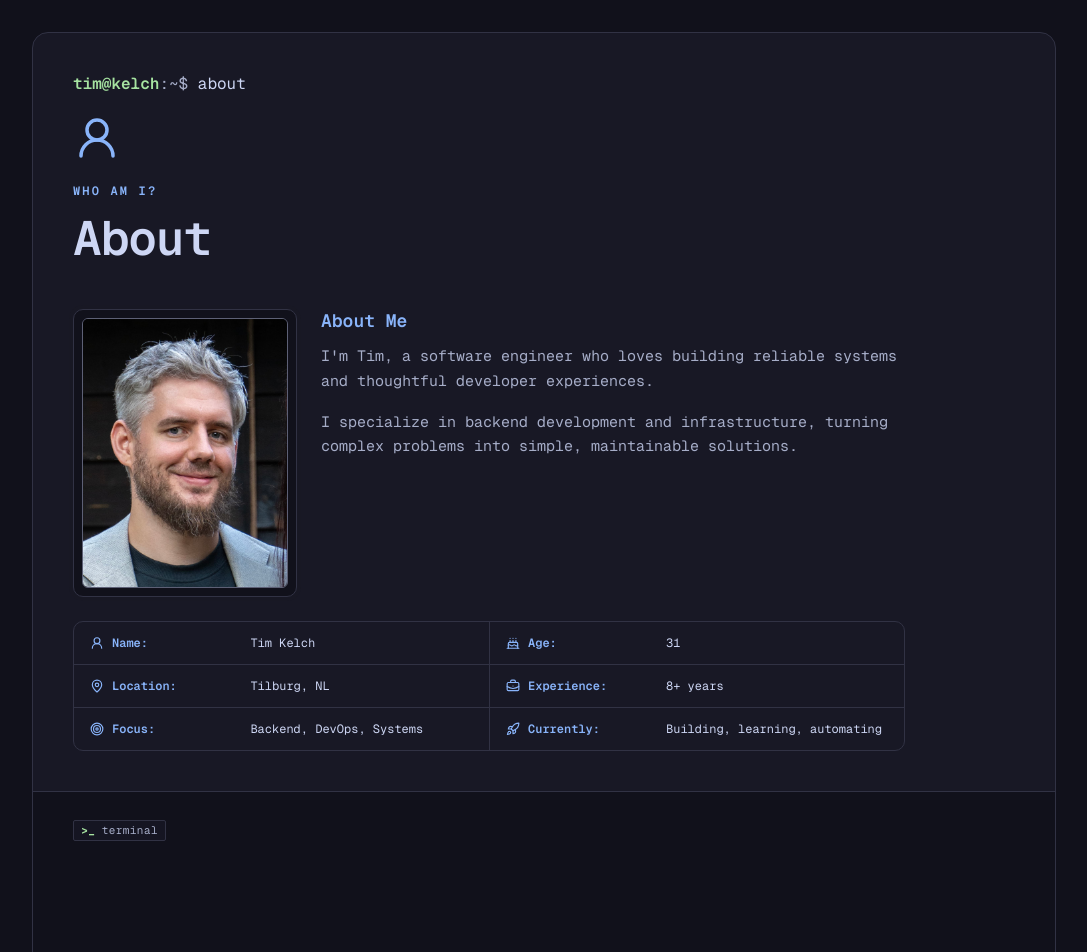
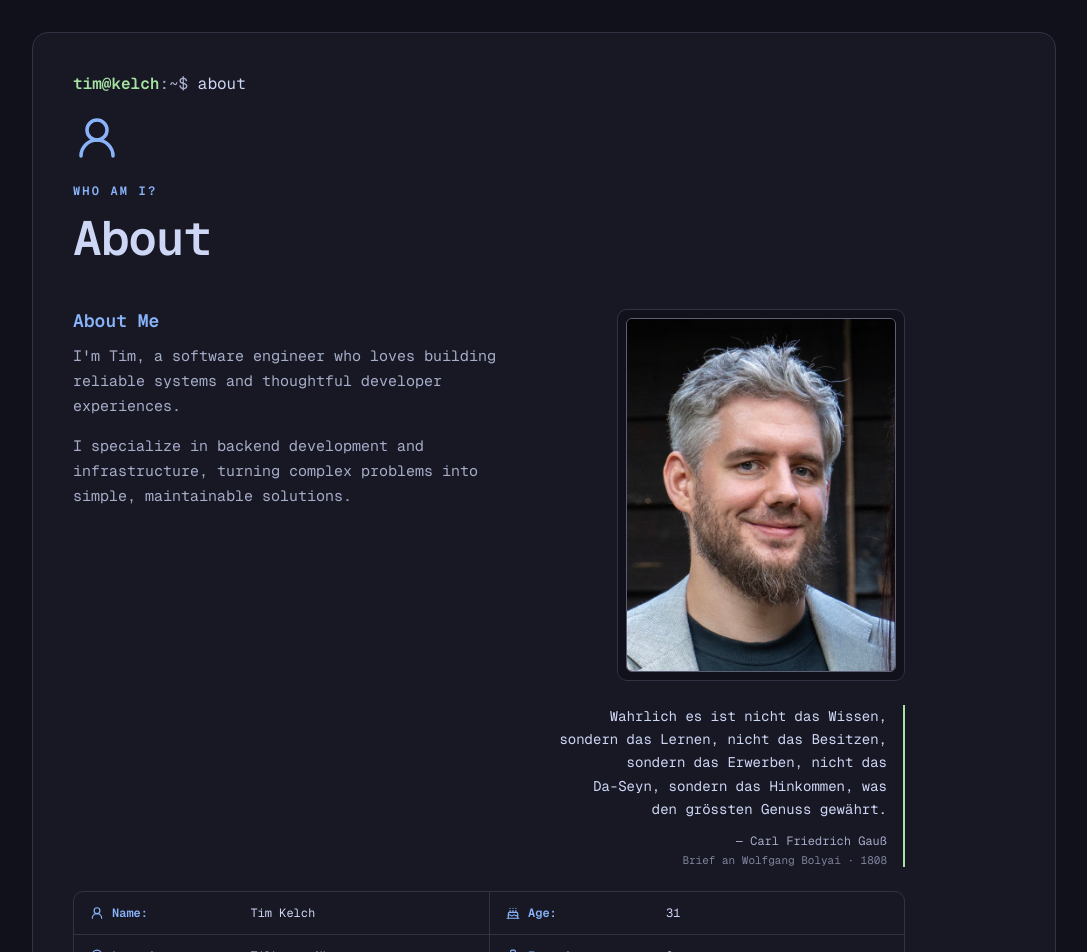
Before and after one commit to silicon-eagle/cv-sh, a Next.js app: page /about in a window 1280 px wide. Shown: the top 952 px of the page, without its empty margins (96-1183 px from the left). Built offline with nearby package versions, Linux system fonts and the light colour scheme.

Commit message:
added quotes

```diff
--- a/app/about/about.module.css
+++ b/app/about/about.module.css
@@ -3,15 +3,19 @@
 }
 
 .intro {
-  display: flex;
-  flex-direction: column;
-  align-items: center;
+  display: grid;
   gap: 1.5rem;
 }
 
+.sidebar {
+  width: min(100%, 22rem);
+  justify-self: end;
+}
+
 .portrait {
-  width: 14rem;
-  max-width: 70%;
+  width: 18rem;
+  max-width: 100%;
+  margin-left: auto;
   flex: 0 0 auto;
   overflow: hidden;
   padding: 8px;
@@ -38,6 +42,10 @@
 
 .bio {
   width: 100%;
+}
+
+.sidebar figure {
+  margin-top: 1.5rem;
 }
 
 .bio p {
@@ -92,11 +100,6 @@
 }
 
 @media (min-width: 640px) {
-  .intro {
-    flex-direction: row;
-    align-items: start;
-  }
-
   .bio h2 {
     font-size: 1.125rem;
   }
@@ -117,3 +120,11 @@
     border-top: 0;
   }
 }
+
+@media (min-width: 768px) {
+  .intro {
+    grid-template-columns: minmax(0, 1fr) minmax(18rem, 22rem);
+    align-items: start;
+    gap: 2rem;
+  }
+}
--- a/app/about/page.tsx
+++ b/app/about/page.tsx
@@ -9,6 +9,8 @@ import {
 import Image from "next/image";
 
 import { PageLayout } from "@/components/page-layout";
+import { PhilosopherQuote } from "@/components/philosopher-quote";
+import { fallbackQuote } from "@/lib/philosopher-quotes";
 import styles from "./about.module.css";
 
 const details = [
@@ -25,17 +27,6 @@ export default function AboutPage() {
     <PageLayout command="about" title="About" eyebrow="Who am I?">
       <section className={styles.about} aria-label="About Tim Kelch">
         <div className={styles.intro}>
-          <div className={styles.portrait}>
-            <Image
-              src="/profile_pictures/b2fccff4-213c-4568-9337-bc9e9aa3f93b.jpg"
-              alt="Portrait of Tim Kelch"
-              width={1228}
-              height={1614}
-              sizes="224px"
-              className={styles.image}
-            />
-          </div>
-
           <div className={styles.bio}>
             <h2>About Me</h2>
             <p>
@@ -46,6 +37,21 @@ export default function AboutPage() {
               I specialize in backend development and infrastructure, turning
               complex problems into simple, maintainable solutions.
             </p>
+          </div>
+
+          <div className={styles.sidebar}>
+            <div className={styles.portrait}>
+              <Image
+                src="/profile_pictures/b2fccff4-213c-4568-9337-bc9e9aa3f93b.jpg"
+                alt="Portrait of Tim Kelch"
+                width={1228}
+                height={1614}
+                sizes="224px"
+                className={styles.image}
+              />
+            </div>
+
+            <PhilosopherQuote quote={fallbackQuote} align="right" />
           </div>
         </div>
 
--- /dev/null
+++ b/components/philosopher-quote.module.css
@@ -0,0 +1,51 @@
+.quote {
+  max-width: 42rem;
+  margin: 1.75rem 0 0;
+  padding-left: 1rem;
+  border-left: 2px solid var(--accent);
+}
+
+.quote blockquote {
+  margin: 0;
+}
+
+.quote p {
+  color: var(--text);
+  font-size: 0.8125rem;
+  line-height: 1.65;
+  white-space: pre-line;
+}
+
+.quote figcaption {
+  display: flex;
+  flex-direction: column;
+  gap: 0.25rem;
+  margin-top: 0.75rem;
+  color: var(--muted);
+  font-size: 0.75rem;
+}
+
+.quoteSource {
+  color: color-mix(in srgb, var(--muted) 72%, transparent);
+  font-size: 0.6875rem;
+}
+
+.right {
+  margin-left: auto;
+  padding-right: 1rem;
+  padding-left: 0;
+  text-align: right;
+  border-right: 2px solid var(--accent);
+  border-left: 0;
+}
+
+.right figcaption {
+  align-items: flex-end;
+  text-align: right;
+}
+
+@media (min-width: 640px) {
+  .quote p {
+    font-size: 0.875rem;
+  }
+}
--- /dev/null
+++ b/components/philosopher-quote.tsx
@@ -0,0 +1,31 @@
+import type { PhilosopherQuote as Quote } from "@/lib/philosopher-quotes";
+import styles from "./philosopher-quote.module.css";
+
+type PhilosopherQuoteProps = {
+  quote: Quote;
+  align?: "left" | "right";
+};
+
+export function PhilosopherQuote({
+  quote,
+  align = "left",
+}: PhilosopherQuoteProps) {
+  return (
+    <figure
+      className={`${styles.quote} ${align === "right" ? styles.right : ""}`.trim()}
+      data-align={align}
+    >
+      <blockquote>
+        <p>{quote.text}</p>
+      </blockquote>
+      <figcaption>
+        <span>— {quote.author}</span>
+        {quote.work || quote.year ? (
+          <span className={styles.quoteSource}>
+            {[quote.work, quote.year].filter(Boolean).join(" · ")}
+          </span>
+        ) : null}
+      </figcaption>
+    </figure>
+  );
+}
--- /dev/null
+++ b/lib/philosopher-quotes.ts
@@ -0,0 +1,114 @@
+export type PhilosopherQuote = {
+  text: string;
+  author: string;
+  work?: string;
+  year?: string;
+};
+
+type ApiQuote = {
+  quote: string;
+  work?: string;
+  year?: string;
+  philosopher: {
+    id: string;
+  };
+};
+
+type ApiPhilosopher = {
+  id: string;
+  name: string;
+};
+
+export const fallbackQuote: PhilosopherQuote = {
+  text: `Wahrlich es ist nicht das Wissen,
+sondern das Lernen, nicht das Besitzen,
+sondern das Erwerben, nicht das
+Da-Seyn, sondern das Hinkommen, was
+den grössten Genuss gewährt.`,
+  author: "Carl Friedrich Gauß",
+  work: "Brief an Wolfgang Bolyai",
+  year: "1808",
+};
+
+function isApiQuote(value: unknown): value is ApiQuote {
+  if (!value || typeof value !== "object") return false;
+
+  const quote = value as Partial<ApiQuote>;
+  return (
+    typeof quote.quote === "string" &&
+    Boolean(quote.quote.trim()) &&
+    typeof quote.philosopher?.id === "string"
+  );
+}
+
+function isApiPhilosopher(value: unknown): value is ApiPhilosopher {
+  if (!value || typeof value !== "object") return false;
+
+  const philosopher = value as Partial<ApiPhilosopher>;
+  return (
+    typeof philosopher.id === "string" &&
+    typeof philosopher.name === "string" &&
+    Boolean(philosopher.name.trim())
+  );
+}
+
+export async function getRandomQuote(): Promise<PhilosopherQuote> {
+  try {
+    const [quotesResponse, philosophersResponse] = await Promise.all([
+      fetch("https://philosophersapi.com/api/quotes", {
+        next: { revalidate: 86400 },
+        signal: AbortSignal.timeout(2500),
+      }),
+      fetch("https://philosophersapi.com/api/philosophers", {
+        next: { revalidate: 86400 },
+        signal: AbortSignal.timeout(2500),
+      }),
+    ]);
+
+    if (!quotesResponse.ok || !philosophersResponse.ok) {
+      throw new Error(
+        `Philosophers API returned ${quotesResponse.status}/${philosophersResponse.status}`,
+      );
+    }
+
+    const quotes: unknown = await quotesResponse.json();
+    const philosophers: unknown = await philosophersResponse.json();
+
+    if (!Array.isArray(quotes) || !Array.isArray(philosophers)) {
+      throw new Error("Philosophers API returned an unexpected response shape");
+    }
+
+    const namesById = new Map(
+      philosophers
+        .filter(isApiPhilosopher)
+        .map((philosopher) => [philosopher.id, philosopher.name]),
+    );
+    const availableQuotes = quotes
+      .filter(isApiQuote)
+      .map((quote) => ({
+        text: quote.quote,
+        author: namesById.get(quote.philosopher.id),
+        work: quote.work?.trim() || undefined,
+        year: quote.year?.trim() || undefined,
+      }))
+      .filter(
+        (
+          quote,
+        ): quote is PhilosopherQuote & {
+          author: string;
+          work: string | undefined;
+          year: string | undefined;
+        } =>
+          typeof quote.author === "string",
+      );
+
+    if (availableQuotes.length === 0) {
+      throw new Error("Philosophers API returned no usable quotes");
+    }
+
+    return availableQuotes[Math.floor(Math.random() * availableQuotes.length)];
+  } catch (error) {
+    console.error("Unable to load a philosopher quote", error);
+    return fallbackQuote;
+  }
+}
```
Also changed, not shown: app/page.tsx (+8 -2 lines), 2 other files (tests, documents, lock files or other folders).
